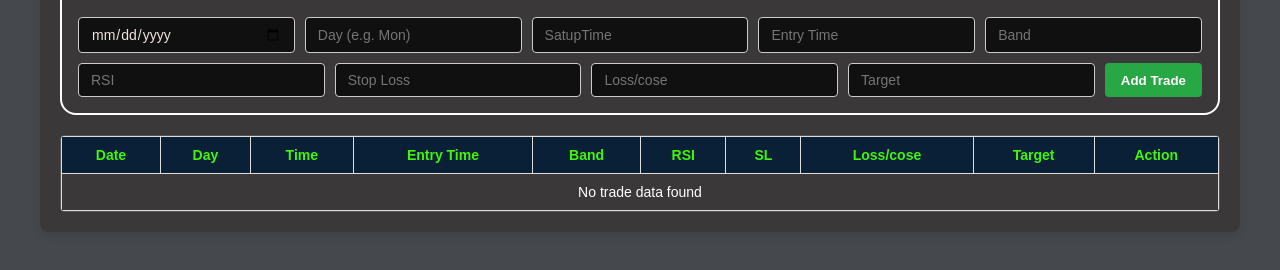
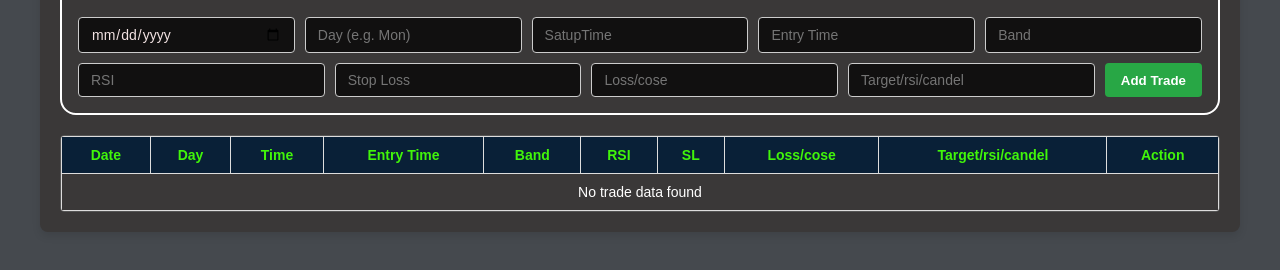
Before and after one commit to chittamondal/tradingJarnel-2, a plain HTML site: page index.html in a window 1280 px wide. Shown: the part 98-368 px from the top of the page. Drawn offline with Linux system fonts and the light colour scheme.

Commit message:
Update index.html

```diff
--- a/index.html
+++ b/index.html
@@ -22,7 +22,7 @@
       <input type="text" id="rsi" placeholder="RSI">
       <input type="text" id="sl" placeholder="Stop Loss">
       <input type="text" id="targetUnreached" placeholder="Loss/cose">
-      <input type="text" id="target" placeholder="Target">
+      <input type="text" id="target" placeholder="Target/rsi/candel">
 
       <button id="btn">Add Trade</button>
     </div>
@@ -42,7 +42,7 @@
             <th>RSI</th>
             <th>SL</th>
             <th>Loss/cose</th>
-            <th>Target</th>
+            <th>Target/rsi/candel</th>
             <th>Action</th>
           </tr>
         </thead>
```
